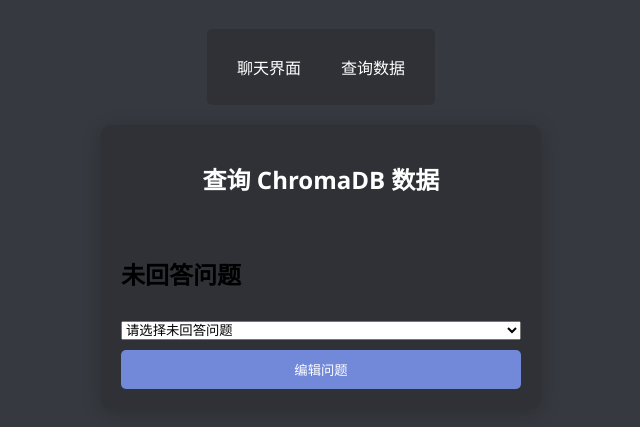
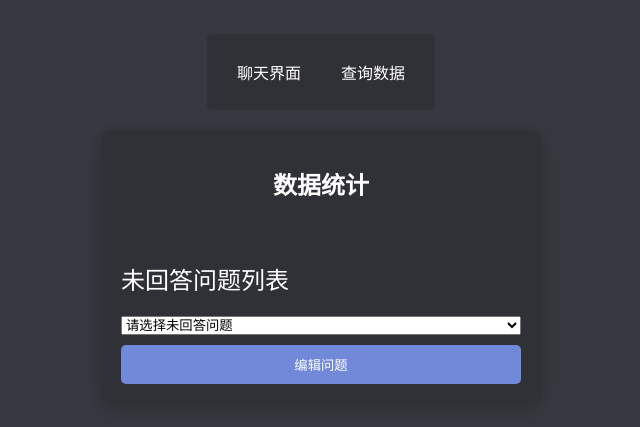
Before and after one commit to crzwork2024/chat-by-cursor, a plain HTML site: page frontend/query.html in a window 1280 px wide. Shown: the part 181-608 px from the top of the page, without its empty margins (319-959 px from the left). Drawn offline with Linux system fonts and the light colour scheme; no server answers.

Commit message:
7th ok version

```diff
--- a/frontend/query.html
+++ b/frontend/query.html
@@ -3,7 +3,7 @@
 <head>
     <meta charset="UTF-8">
     <meta http-equiv="X-UA-Compatible" content="IE=edge">
-    <title>查询 ChromaDB 数据</title>
+    <title>数据统计</title>
     <link rel="stylesheet" href="styles.css">
     <script src="query.js" defer></script>
 </head>
@@ -15,10 +15,10 @@
         </ul>
     </nav>
     <div class="chat-container">
-        <h1>查询 ChromaDB 数据</h1>
+        <h1>数据统计</h1>
         <div id="results" style="margin-top: 20px;"></div>
 
-        <h2>未回答问题</h2>
+        <h2>未回答问题列表</h2>
         <select id="unansweredQuestions" style="margin-top: 10px;">
             <option value="">请选择未回答问题</option>
         </select>
--- a/frontend/styles.css
+++ b/frontend/styles.css
@@ -211,3 +211,11 @@ nav a:hover {
     text-decoration: none;
     cursor: pointer;
 }
+
+h2 {
+    font-size: 1.5em;
+    color: #ffffff;
+    margin-top: 20px;
+    margin-bottom: 10px;
+    font-weight: normal;
+}
```
